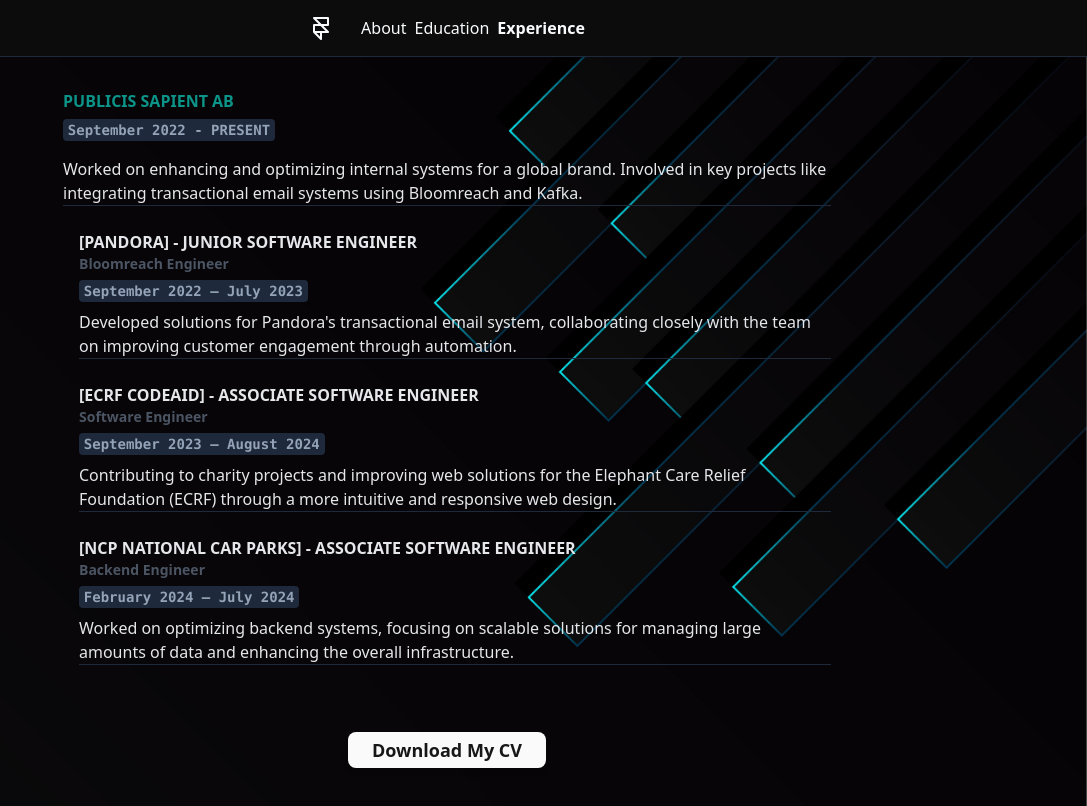
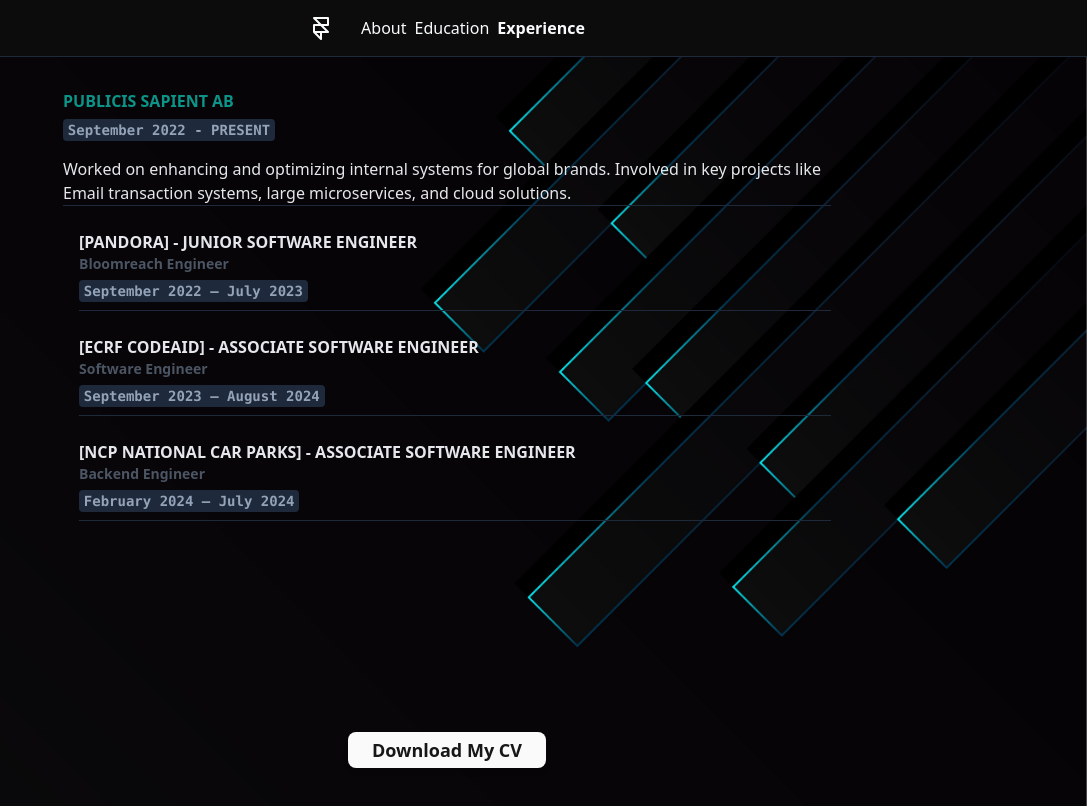
Before and after one commit to Willz01/ekanem-wills, a React (Vite) app: page /experience in a window 1280 px wide. Shown: the top 806 px of the page, without its empty margins (193-1280 px from the left). Built offline with nearby package versions, Linux system fonts and the light colour scheme.

Commit message:
reduced /experience chug

```diff
--- a/src/routes/experience.tsx
+++ b/src/routes/experience.tsx
@@ -34,9 +34,9 @@
               </code>
             </p>
             <p className="text-gray-200 mt-4">
-              Worked on enhancing and optimizing internal systems for a global
-              brand. Involved in key projects like integrating transactional
-              email systems using Bloomreach and Kafka.
+              Worked on enhancing and optimizing internal systems for global
+              brands. Involved in key projects like Email transaction systems,
+              large microservices, and cloud solutions.
             </p>
             <hr />
           </div>
@@ -54,11 +54,11 @@
                 September 2022 – July 2023
               </code>
             </p>
-            <p className="text-gray-200">
+            {/*  <p className="text-gray-200">
               Developed solutions for Pandora's transactional email system,
               collaborating closely with the team on improving customer
               engagement through automation.
-            </p>
+            </p> */}
             <hr />
           </div>
 
@@ -75,11 +75,11 @@
                 September 2023 – August 2024
               </code>
             </p>
-            <p className="text-gray-200">
+            {/*  <p className="text-gray-200">
               Contributing to charity projects and improving web solutions for
               the Elephant Care Relief Foundation (ECRF) through a more
               intuitive and responsive web design.
-            </p>
+            </p> */}
             <hr />
           </div>
 
@@ -96,11 +96,11 @@
                 February 2024 – July 2024
               </code>
             </p>
-            <p className="text-gray-200">
+            {/*  <p className="text-gray-200">
               Worked on optimizing backend systems, focusing on scalable
               solutions for managing large amounts of data and enhancing the
               overall infrastructure.
-            </p>
+            </p> */}
             <hr />
           </div>
         </div>
```
